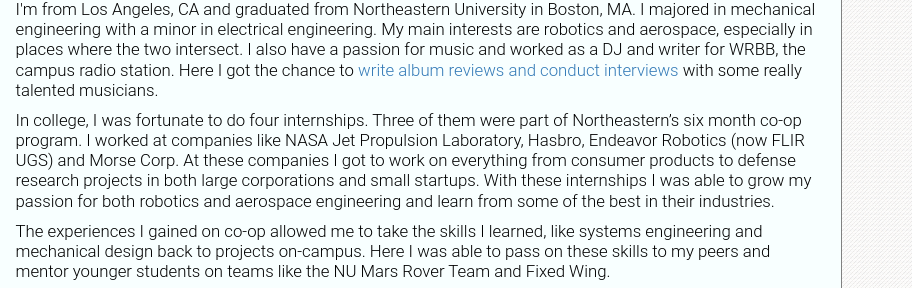
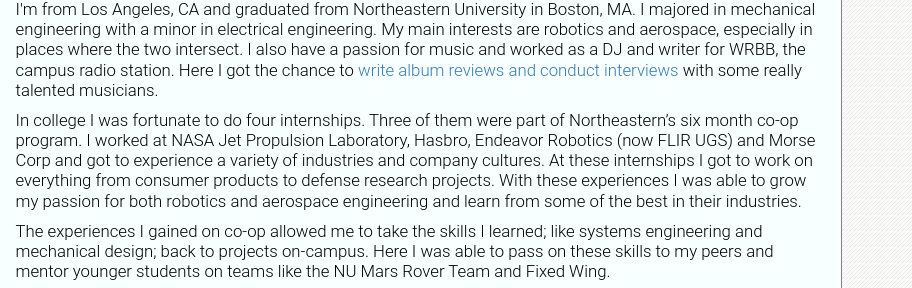
Before and after one commit to domyam97/domyam97.github.com, a plain HTML site: page about.html in a window 1280 px wide. Shown: the part 211-499 px from the top of the page, 368-1280 px from the left. Drawn offline with nearby package versions, Linux system fonts and the light colour scheme.

Commit message:
fine tuning About page

```diff
--- a/about.html
+++ b/about.html
@@ -65,11 +65,10 @@
                     </p>
 
                     <p>
-                        In college, I was fortunate to do four internships. Three of them were part of Northeastern’s six month co-op program. I worked at companies like NASA Jet Propulsion Laboratory,
-                        Hasbro, Endeavor Robotics (now FLIR UGS) and Morse Corp. At these companies I got to work on everything from consumer products to defense research projects in both large corporations and small startups. With these internships I was able to grow my passion for both robotics and aerospace engineering and learn from some of the best in their industries.
+                        In college I was fortunate to do four internships. Three of them were part of Northeastern’s six month co-op program. I worked at NASA Jet Propulsion Laboratory, Hasbro, Endeavor Robotics (now FLIR UGS) and Morse Corp and got to experience a variety of industries and company cultures. At these internships I got to work on everything from consumer products to defense research projects. With these experiences I was able to grow my passion for both robotics and aerospace engineering and learn from some of the best in their industries.
                     </p>
                     <p>
-                        The experiences I gained on co-op allowed me to take the skills I learned, like systems engineering and mechanical design back to projects on-campus. Here I was able to pass on
+                        The experiences I gained on co-op allowed me to take the skills I learned; like systems engineering and mechanical design; back to projects on-campus. Here I was able to pass on
                         these skills to my peers and mentor younger students on teams like the NU Mars Rover Team and Fixed Wing.
                     </p>
                     <p>
```
